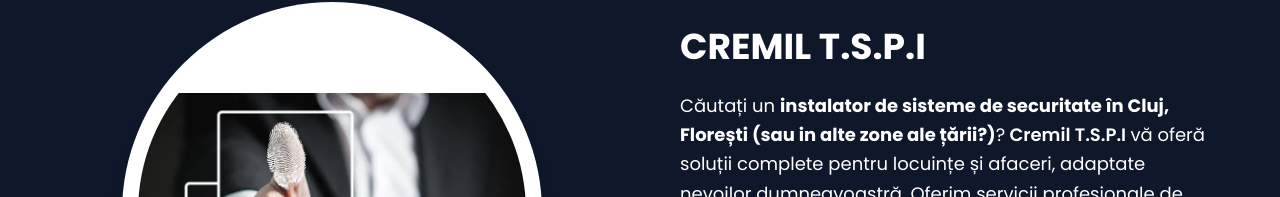
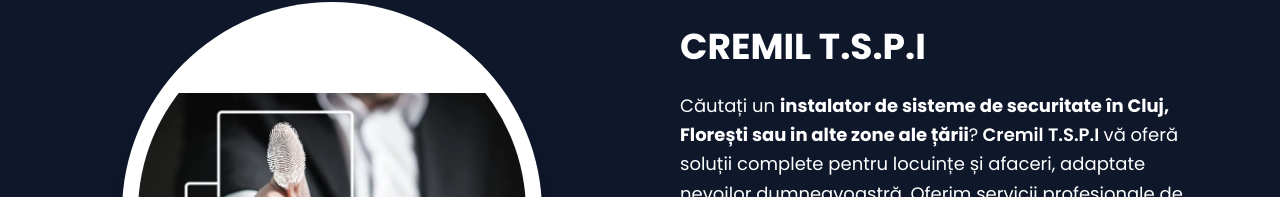
Before and after one commit to teodorpantiru/Test, a Next.js app: page / in a window 1280 px wide. Shown: the part 193-390 px from the top of the page. Built offline with nearby package versions, Linux system fonts and the light colour scheme.

Commit message:
updateF3

```diff
--- a/app/components/HomePage.jsx
+++ b/app/components/HomePage.jsx
@@ -25,8 +25,8 @@
           <p className="text-base sm:text-lg leading-relaxed mb-8 text-center lg:text-left">
             Căutați un{" "}
             <strong>
-              instalator de sisteme de securitate în Cluj, Florești (sau in alte
-              zone ale țării?)
+              instalator de sisteme de securitate în Cluj, Florești sau in alte
+              zone ale țării
             </strong>
             ?<span className="font-semibold"> Cremil T.S.P.I </span> vă oferă
             soluții complete pentru locuințe și afaceri, adaptate nevoilor
```
